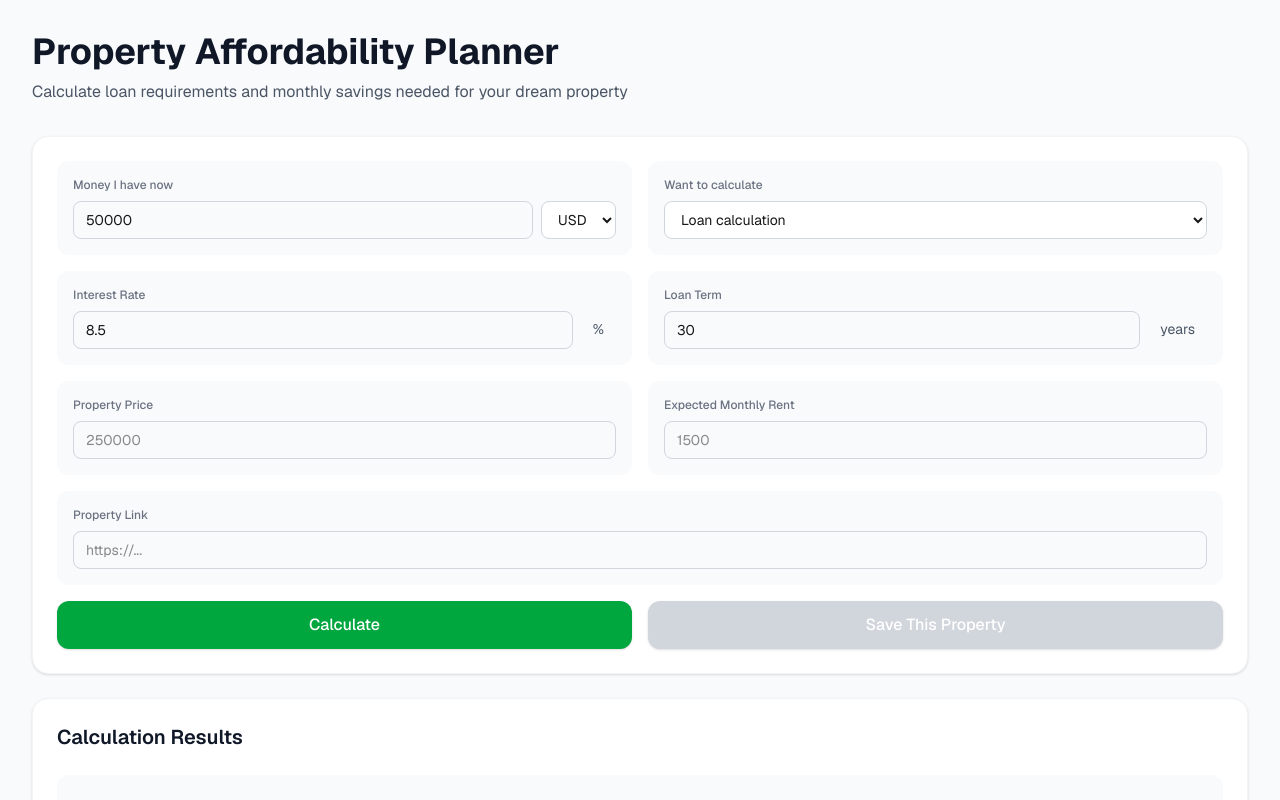
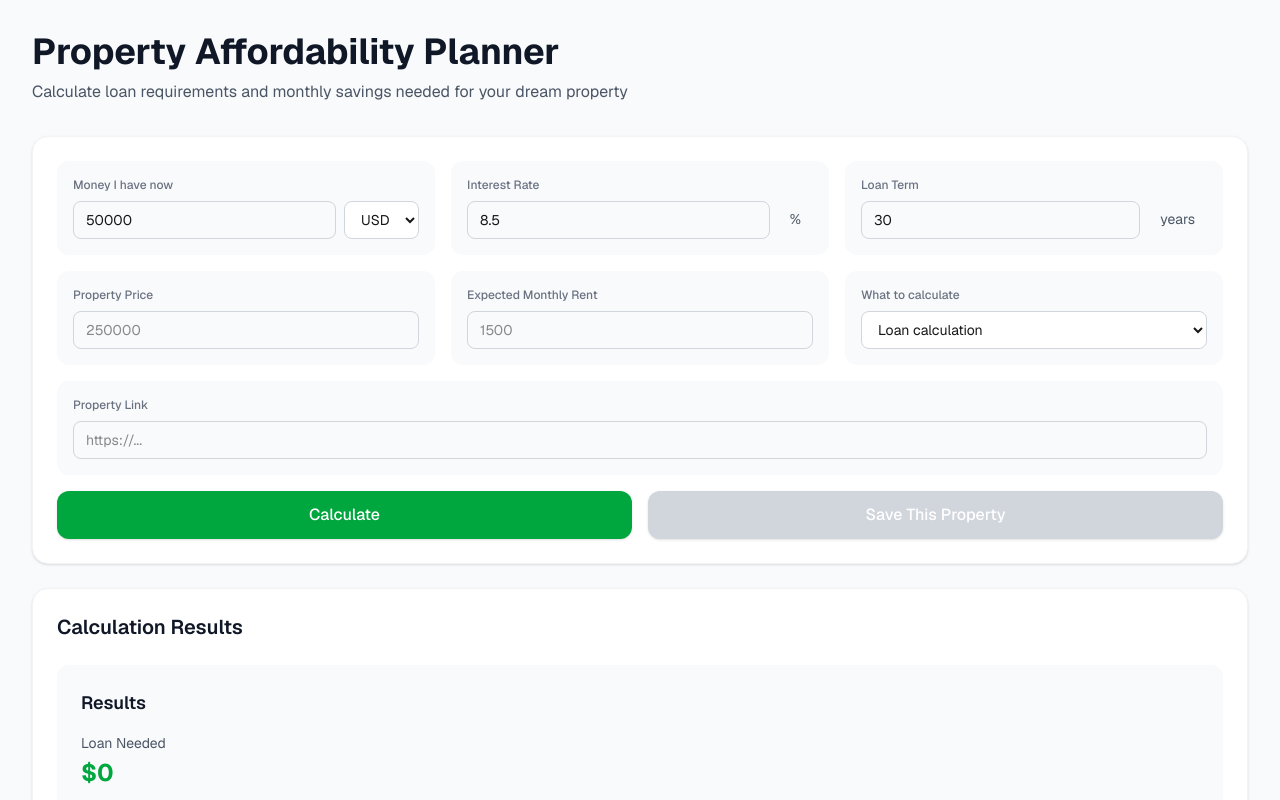
Before and after one commit to hostingbts/property-affordability-planner, a Next.js app: page / in a window 1280 px wide. Shown: the top 800 px of the page. Built offline with nearby package versions, Linux system fonts and the light colour scheme.

Commit message:
Reorganize TopBar to 2x3 grid layout with property inputs and buttons

```diff
--- a/components/TopBar.tsx
+++ b/components/TopBar.tsx
@@ -16,8 +16,8 @@
   return (
     <>
       <div className="bg-white rounded-2xl shadow-sm border border-gray-100 p-4 md:p-6 mb-6">
-        {/* Row 1: Money I have now | Want to calculate */}
-        <div className="grid grid-cols-1 md:grid-cols-2 gap-4 mb-4">
+        {/* Row 1: Money I have now | Interest Rate | Loan Term */}
+        <div className="grid grid-cols-1 md:grid-cols-3 gap-4 mb-4">
           <div className="bg-gray-50 rounded-xl p-4">
             <label className="block text-xs font-medium text-gray-500 mb-2">
               Money I have now
@@ -49,27 +49,6 @@
             </div>
           </div>
 
-          <div className="bg-gray-50 rounded-xl p-4">
-            <label className="block text-xs font-medium text-gray-500 mb-2">
-              Want to calculate
-            </label>
-            <select
-              value={settings.mode}
-              onChange={(e) =>
-                updateSettings({
-                  mode: e.target.value as "loan" | "savingPerMonth",
-                })
-              }
-              className="w-full px-3 py-2 border border-gray-300 rounded-lg focus:ring-2 focus:ring-green-500 focus:border-transparent text-sm bg-white"
-            >
-              <option value="loan">Loan calculation</option>
-              <option value="savingPerMonth">How much to save per month</option>
-            </select>
-          </div>
-        </div>
-
-        {/* Row 2: Interest Rate | Loan Term */}
-        <div className="grid grid-cols-1 md:grid-cols-2 gap-4 mb-4">
           <div className="bg-gray-50 rounded-xl p-4">
             <label className="block text-xs font-medium text-gray-500 mb-2">
               Interest Rate
@@ -112,8 +91,8 @@
           </div>
         </div>
 
-        {/* Row 3: Property Price | Expected Monthly Rent */}
-        <div className="grid grid-cols-1 md:grid-cols-2 gap-4 mb-4">
+        {/* Row 2: Property Price | Expected Monthly Rent | Want to calculate */}
+        <div className="grid grid-cols-1 md:grid-cols-3 gap-4 mb-4">
           <div className="bg-gray-50 rounded-xl p-4">
             <label className="block text-xs font-medium text-gray-500 mb-2">
               Property Price
@@ -149,9 +128,27 @@
               min="0"
             />
           </div>
+
+          <div className="bg-gray-50 rounded-xl p-4">
+            <label className="block text-xs font-medium text-gray-500 mb-2">
+              What to calculate
+            </label>
+            <select
+              value={settings.mode}
+              onChange={(e) =>
+                updateSettings({
+                  mode: e.target.value as "loan" | "savingPerMonth",
+                })
+              }
+              className="w-full px-3 py-2 border border-gray-300 rounded-lg focus:ring-2 focus:ring-green-500 focus:border-transparent text-sm bg-white"
+            >
+              <option value="loan">Loan calculation</option>
+              <option value="savingPerMonth">How much to save per month</option>
+            </select>
+          </div>
         </div>
 
-        {/* Row 4: Property Link (full width) */}
+        {/* Row 3: Property Link (full width) */}
         <div className="mb-4">
           <div className="bg-gray-50 rounded-xl p-4">
             <label className="block text-xs font-medium text-gray-500 mb-2">
@@ -167,12 +164,9 @@
           </div>
         </div>
 
-        {/* Row 5: Calculate button | Save This Property button */}
+        {/* Row 4: Calculate button | Save This Property button */}
         <div className="grid grid-cols-1 md:grid-cols-2 gap-4">
           <button
-            onClick={() => {
-              // Calculate action - results are already computed and shown in CalculatorPanel
-            }}
             className="w-full bg-green-600 hover:bg-green-700 text-white font-medium py-3 px-6 rounded-xl transition-colors shadow-sm"
           >
             Calculate
--- a/context/AppContext.tsx
+++ b/context/AppContext.tsx
@@ -17,6 +17,11 @@
   deleteProperty: (id: string) => void;
 }
 
+const DEFAULT_DRAFT: PropertyInputDraft = {
+  price: 0,
+  monthlyRent: 0,
+};
+
 const AppContext = createContext<AppContextType | undefined>(undefined);
 
 const STORAGE_KEYS = {
@@ -30,11 +35,6 @@
   loanTermYears: 30,
   mode: "loan",
   currency: "USD",
-};
-
-const DEFAULT_DRAFT: PropertyInputDraft = {
-  price: 0,
-  monthlyRent: 0,
 };
 
 export function AppProvider({ children }: { children: React.ReactNode }) {
```
